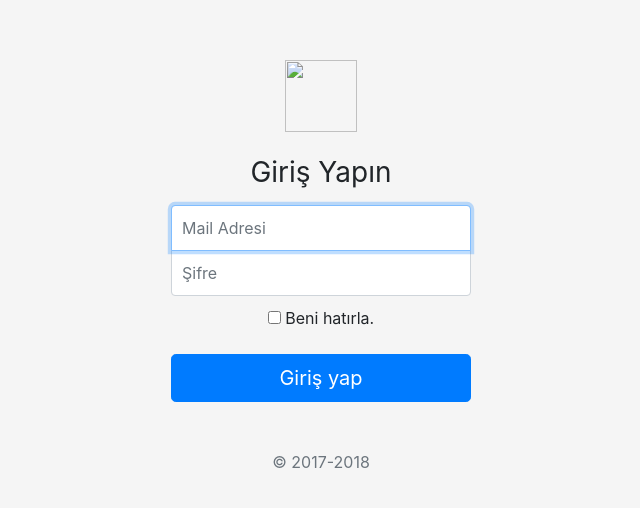
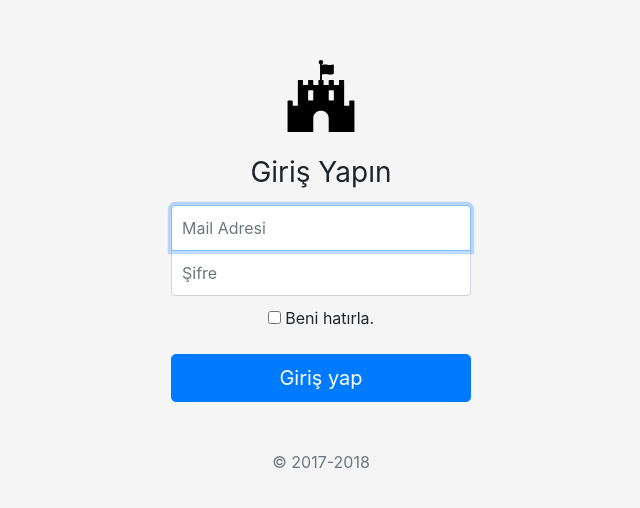
Before and after one commit to Ardabagce/int, a plain HTML site: page index.html in a window 1280 px wide. Shown: the part 125-633 px from the top of the page, without its empty margins (319-959 px from the left). Drawn offline with nearby package versions, Linux system fonts and the light colour scheme.

Commit message:
path fixed

```diff
--- a/index.html
+++ b/index.html
@@ -12,7 +12,7 @@
       </head>
     <body class="text-center">
         <form class="form-signin">
-          <img class="mb-4" src="../Deneme/img/svg/login.svg" alt="" width="72" height="72">
+          <img class="mb-4" src="../int/img/svg/login.svg" alt="" width="72" height="72">
           <h1 class="h3 mb-3 font-weight-normal">Giriş Yapın</h1>
           <label for="inputEmail" class="sr-only">Mail Adresi</label>
           <input type="email" id="inputEmail" class="form-control" placeholder="Mail Adresi" required="" autofocus="">
```
Also changed, not shown: 1 other file.
